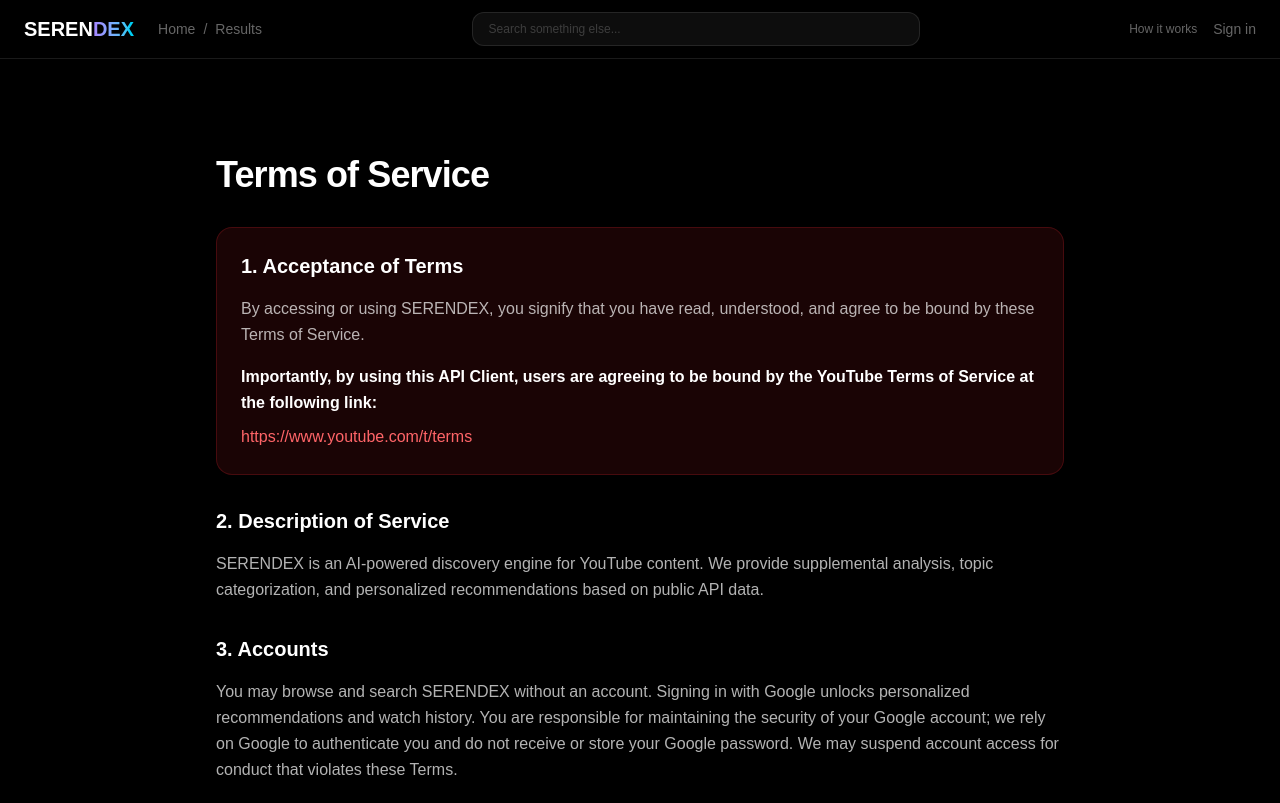
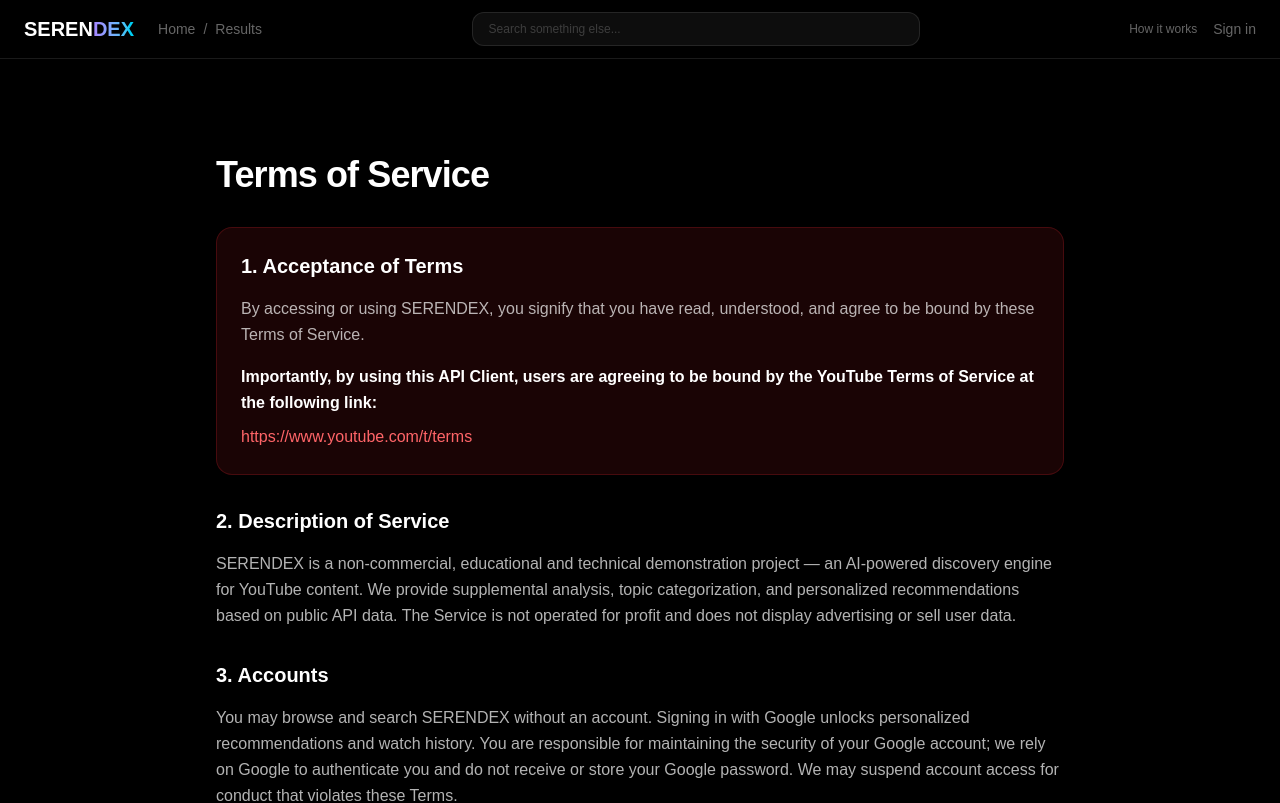
Before and after one commit to swathikchgithub/serendex, a Next.js app: page /terms in a window 1280 px wide. Shown: the top 803 px of the page. Built offline with nearby package versions, Linux system fonts and the light colour scheme; no server answers.

Commit message:
added educational projects info

```diff
--- a/src/app/privacy/page.tsx
+++ b/src/app/privacy/page.tsx
@@ -11,8 +11,9 @@
           <section>
             <h2 className="text-xl font-bold text-white mb-4">1. Overview</h2>
             <p>
-              SERENDEX ("we", "us", or "our") operates the website https://serendex.vercel.app.
-              This page informs you of our policies regarding the collection, use, and disclosure of personal data when you use our Service.
+              SERENDEX ("we", "us", or "our") operates the website https://serendex.vercel.app as a non-commercial,
+              educational and technical demonstration project. This page informs you of our policies regarding the
+              collection, use, and disclosure of personal data when you use our Service.
             </p>
           </section>
 
--- a/src/app/terms/page.tsx
+++ b/src/app/terms/page.tsx
@@ -28,8 +28,10 @@
           <section>
             <h2 className="text-xl font-bold text-white mb-4">2. Description of Service</h2>
             <p>
-              SERENDEX is an AI-powered discovery engine for YouTube content. We provide supplemental analysis,
-              topic categorization, and personalized recommendations based on public API data.
+              SERENDEX is a non-commercial, educational and technical demonstration project — an AI-powered discovery
+              engine for YouTube content. We provide supplemental analysis, topic categorization, and personalized
+              recommendations based on public API data. The Service is not operated for profit and does not display
+              advertising or sell user data.
             </p>
           </section>
 
```
